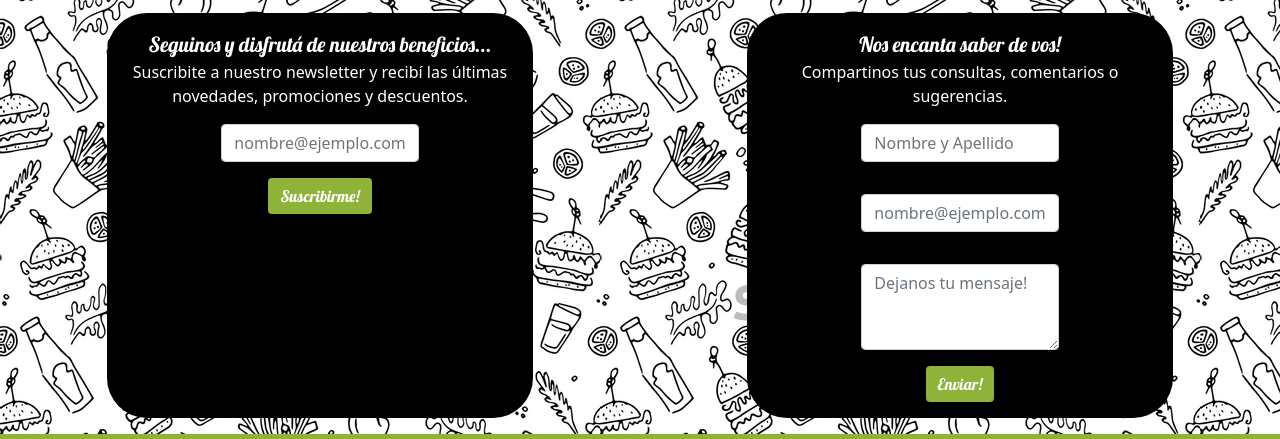
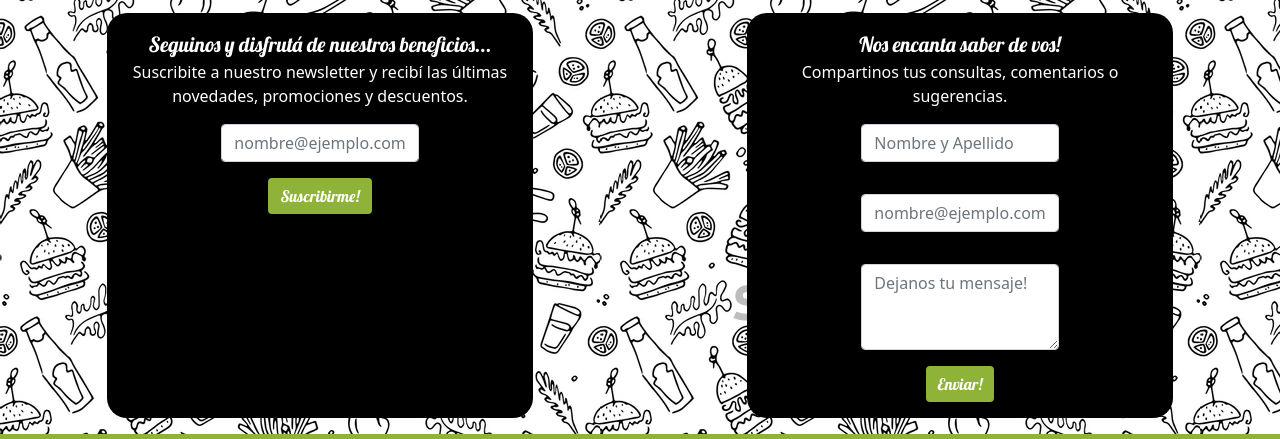
Before and after one commit to MichaDavidson/wallstreetproject, a website: page pages/menu.html in a window 1280 px wide. Shown: the part 897-1336 px from the top of the page. Drawn offline with nearby package versions, Linux system fonts and the light colour scheme.

Commit message:
cambios2

```diff
--- a/scss/layout/_footer.scss
+++ b/scss/layout/_footer.scss
@@ -22,7 +22,7 @@
     background-color: black;
     padding: 1rem;
     margin: 1rem;
-    border-radius: 40px;
+    border-radius: 20px;
 }
 
 .footer__suscripcion, .footer__contacto {
```
Also changed, not shown: css/styles.css.
